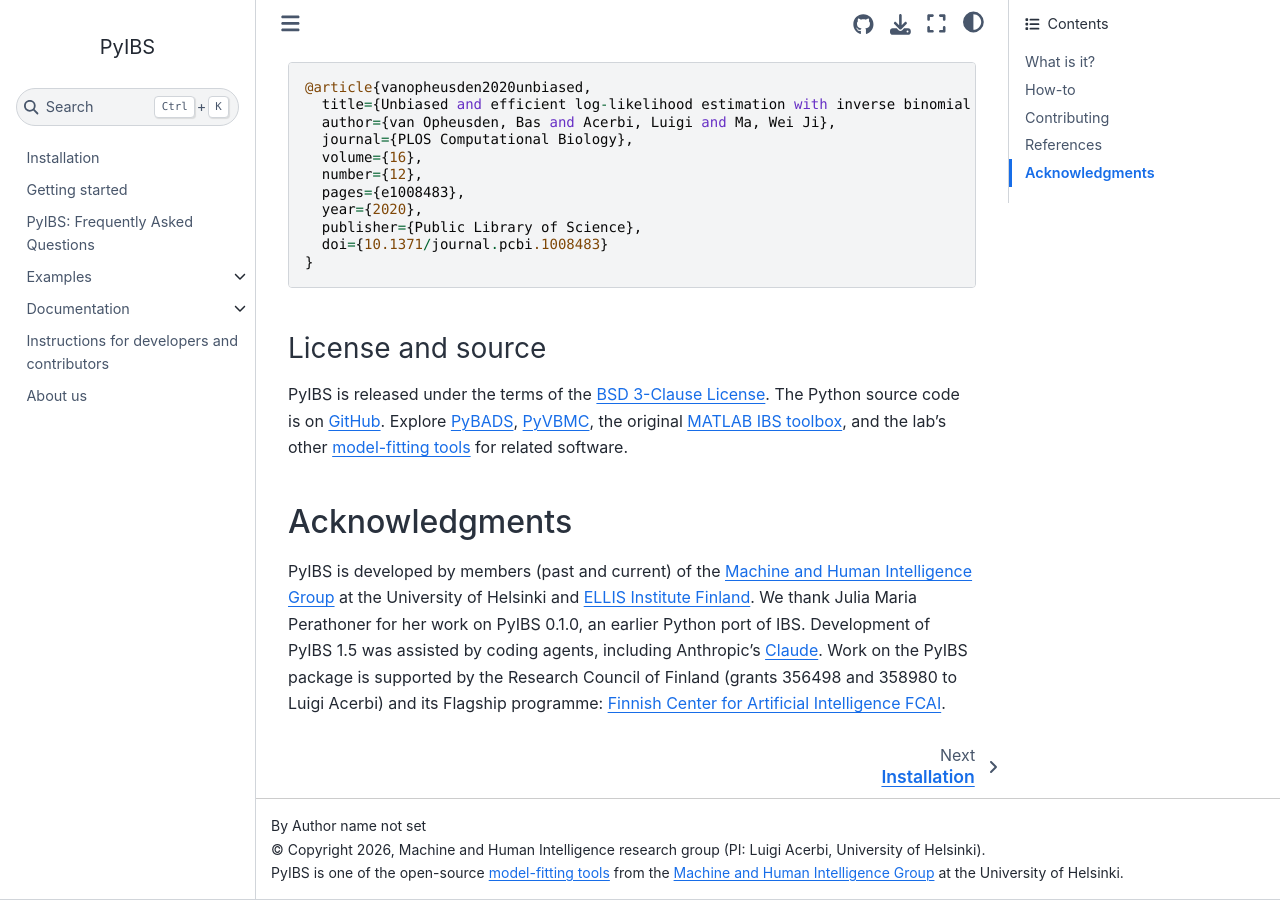
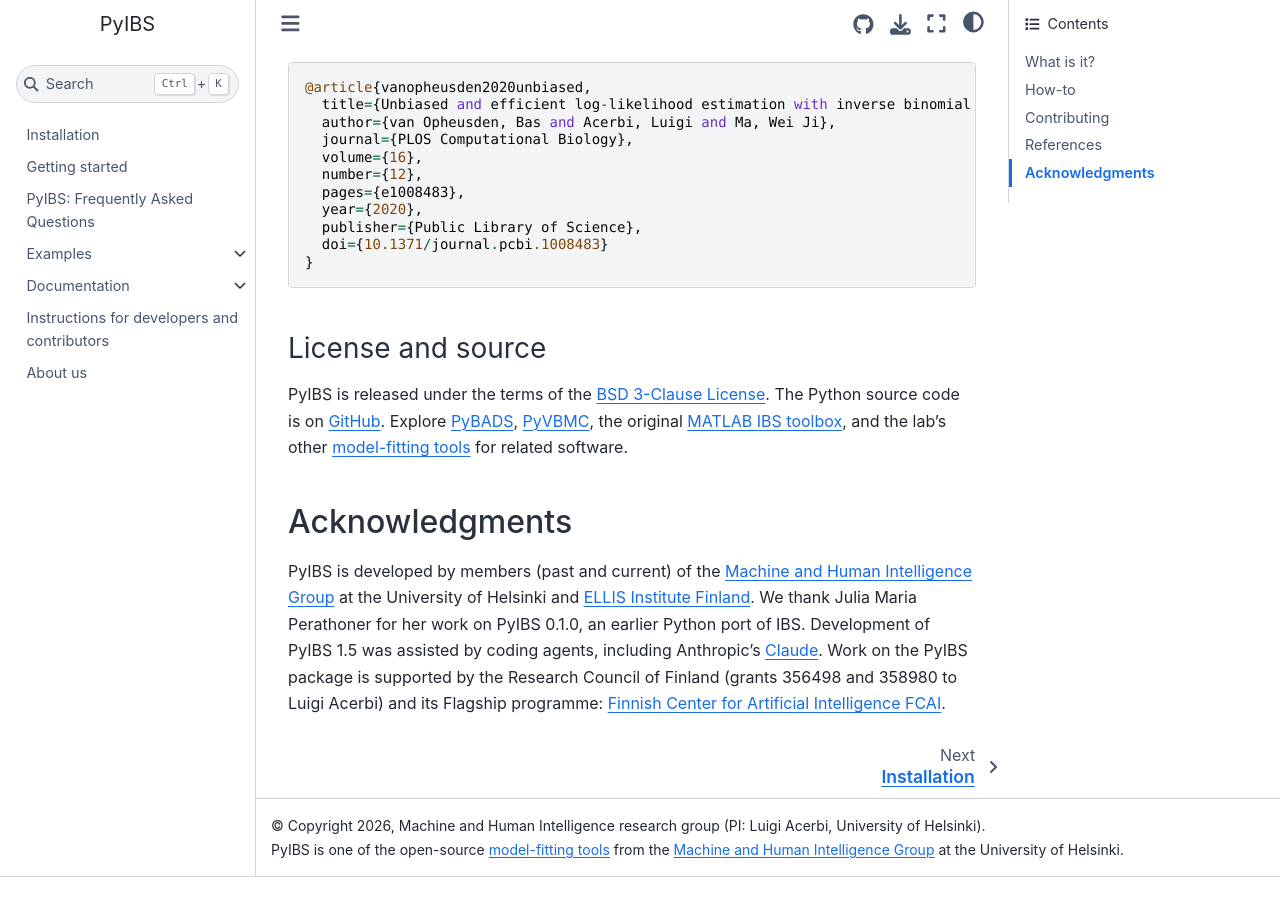
Before and after one commit to acerbilab/pyibs, a Sphinx documentation site: the page built from docsrc/source/index.rst, in a window 1280 px wide and 900 px high, scrolled down 4843 px. Built offline with Sphinx 7.4.7 and the Sphinx Book theme 1.1.4, drawn with Linux system fonts in a browser that asks for light colours; pages that are not in the unit, such as notebooks, are missing from menus; comment, search, counter and statistics services are not loaded; after the commit the page ends 5720 px from its top, so only the background shows below that; part of the change alters nothing that is shown.

Commit message:
docs: the footer drops the theme's "By <author>" line
With no author set, Sphinx gives "Author name not set", which the theme printed atop every page's footer. The footer keeps the copyright, the last update and its sentence on the group.

Co-Authored-By: Claude Opus 5.5 <noreply@anthropic.com>

```diff
--- a/docsrc/source/conf.py
+++ b/docsrc/source/conf.py
@@ -82,6 +82,13 @@ html_theme_options = {
     "use_issues_button": True,
     "use_repository_button": True,
     "use_download_button": True,
+    # the theme's default less its first item, "By <author>": the copyright
+    # and the extra footer name the group
+    "footer_content_items": [
+        "copyright.html",
+        "last-updated.html",
+        "extra-footer.html",
+    ],
     "extra_footer": (
         "<p>PyIBS is one of the open-source "
         '<a href="https://acerbilab.org/model-fitting/">model-fitting '
```
